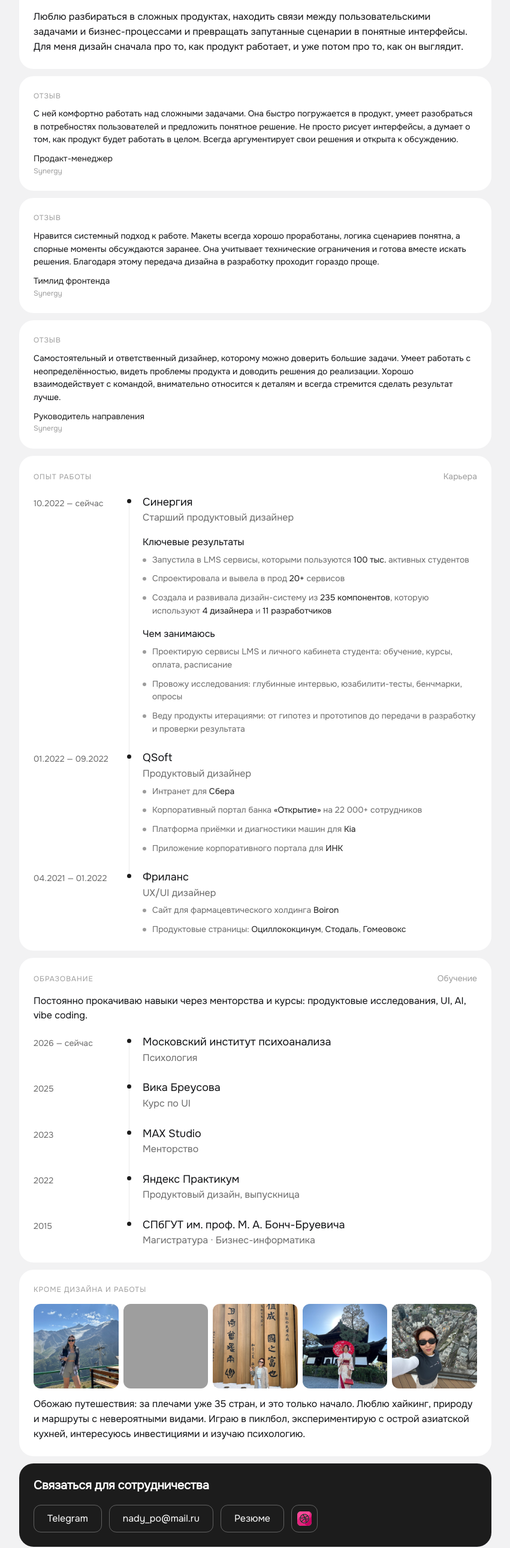
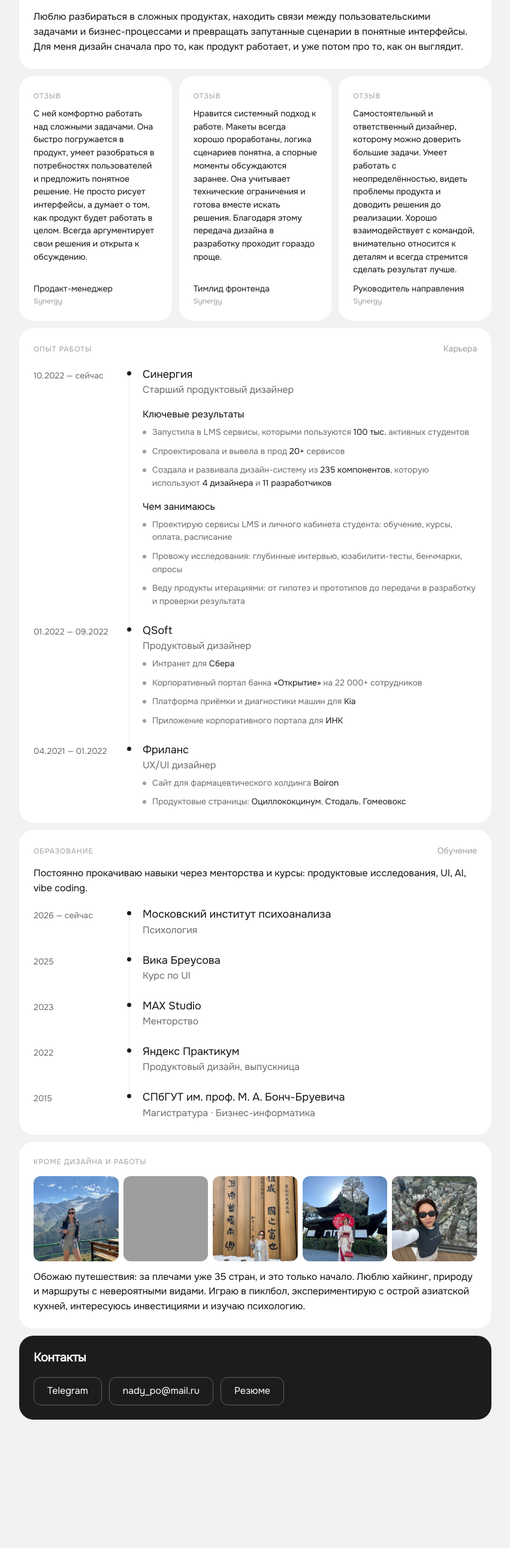
Before and after one commit to nadya-poryadina/portfolio, a plain HTML site: page index.html in a window 1280 px wide. Shown: the part 1647-4228 px from the top of the page at 60% size, without its empty margins (380-1231 px from the left). After the commit the page ends 4034 px from the top, so only its background shows below. Drawn offline with Linux system fonts and the light colour scheme; grey boxes are pictures that could not be loaded.

Commit message:
Главная: отзывы 3 в ряд, блок Контакты без дриббла; фикс шторки навигации на десктопе

```diff
--- a/index.html
+++ b/index.html
@@ -8,7 +8,7 @@
   <link rel="preconnect" href="https://fonts.googleapis.com">
   <link rel="preconnect" href="https://fonts.gstatic.com" crossorigin>
   <link href="https://fonts.googleapis.com/css2?family=Onest:wght@400&display=swap" rel="stylesheet">
-  <link rel="stylesheet" href="styles.css?v44">
+  <link rel="stylesheet" href="styles.css?v46">
 </head>
 <body>
 
@@ -116,19 +116,19 @@
     </section>
 
     <div class="reviews">
-    <section class="cell s4 review">
+    <section class="cell review">
       <span class="cell-kicker">Отзыв</span>
       <p class="q">С ней комфортно работать над сложными задачами. Она быстро погружается в продукт, умеет разобраться в потребностях пользователей и предложить понятное решение. Не просто рисует интерфейсы, а думает о том, как продукт будет работать в целом. Всегда аргументирует свои решения и открыта к обсуждению.</p>
       <div class="who"><span><span class="n">Продакт-менеджер</span><span class="r">Synergy</span></span></div>
     </section>
 
-    <section class="cell s4 review">
+    <section class="cell review">
       <span class="cell-kicker">Отзыв</span>
       <p class="q">Нравится системный подход к работе. Макеты всегда хорошо проработаны, логика сценариев понятна, а спорные моменты обсуждаются заранее. Она учитывает технические ограничения и готова вместе искать решения. Благодаря этому передача дизайна в разработку проходит гораздо проще.</p>
       <div class="who"><span><span class="n">Тимлид фронтенда</span><span class="r">Synergy</span></span></div>
     </section>
 
-    <section class="cell s4 review">
+    <section class="cell review">
       <span class="cell-kicker">Отзыв</span>
       <p class="q">Самостоятельный и ответственный дизайнер, которому можно доверить большие задачи. Умеет работать с неопределённостью, видеть проблемы продукта и доводить решения до реализации. Хорошо взаимодействует с командой, внимательно относится к деталям и всегда стремится сделать результат лучше.</p>
       <div class="who"><span><span class="n">Руководитель направления</span><span class="r">Synergy</span></span></div>
@@ -254,18 +254,15 @@
     </section>
 
     <section class="cell s12 contact-card" id="contact">
-      <h3 class="cell-title">Связаться для сотрудничества</h3>
+      <h3 class="cell-title">Контакты</h3>
       <div class="contact-buttons">
         <a class="btn btn-ondark" href="https://t.me/privet_nady">Telegram</a>
         <a class="btn btn-ondark" href="mailto:nady_po@mail.ru">nady_po@mail.ru</a>
         <a class="btn btn-ondark" href="resume.html">Резюме</a>
-        <a class="btn btn-ondark btn-dribbble" href="https://dribbble.com/" aria-label="Dribbble" title="Dribbble">
-          <img src="assets/icon-dribbble.png" alt="" width="24" height="24">
-        </a>
       </div>
     </section>
 
-  </main>  </main>
+  </main>
 
 </div>
 
--- a/styles.css
+++ b/styles.css
@@ -278,7 +278,7 @@ a { color: inherit; }
   .side:not(:has(.side-photo)) { display: none; }
   .s3, .s4, .s5, .s6, .s7, .s8 { grid-column: span 12; }
   .nums { grid-template-columns: repeat(2, 1fr) !important; }
-  .nav-drawer {
+  aside.nav-drawer {
     position: fixed; top: 0; left: 0; bottom: 0;
     width: min(84vw, 320px); z-index: 60;
     background: var(--card);
@@ -288,11 +288,12 @@ a { color: inherit; }
     transition: transform .3s ease;
     display: flex; flex-direction: column; gap: 20px;
   }
-  .nav-drawer.open { transform: none; box-shadow: 0 0 60px rgba(0,0,0,.25); }
-  .nav-drawer .side-nav { margin-top: 0; }
+  aside.nav-drawer.open { transform: none; box-shadow: 0 0 60px rgba(0,0,0,.25); }
+  aside.nav-drawer .side-nav { margin-top: 0; }
 }
 .burger { display: none; }
 .nav-backdrop { display: none; }
+.nav-drawer { display: none; }
 @media (max-width: 900px) {
   .burger {
     display: flex; flex-direction: column; align-items: center; justify-content: center; gap: 5px;
```
Also changed, not shown: case-ai-spend.html (+1 -1 lines), case-koncepty.html (+1 -1 lines), case-konstruktor.html (+1 -1 lines), case-obuchenie.html (+1 -1 lines), case-oplata.html (+1 -1 lines), case-raspisanie.html (+1 -1 lines), resume.html (+1 -1 lines).
